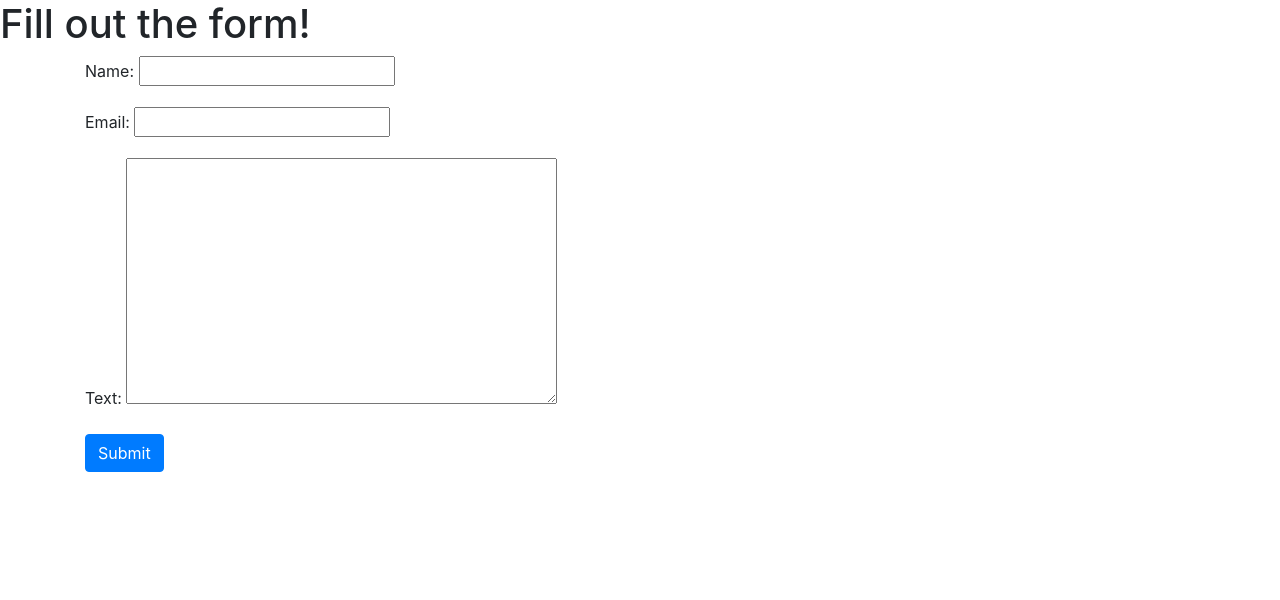
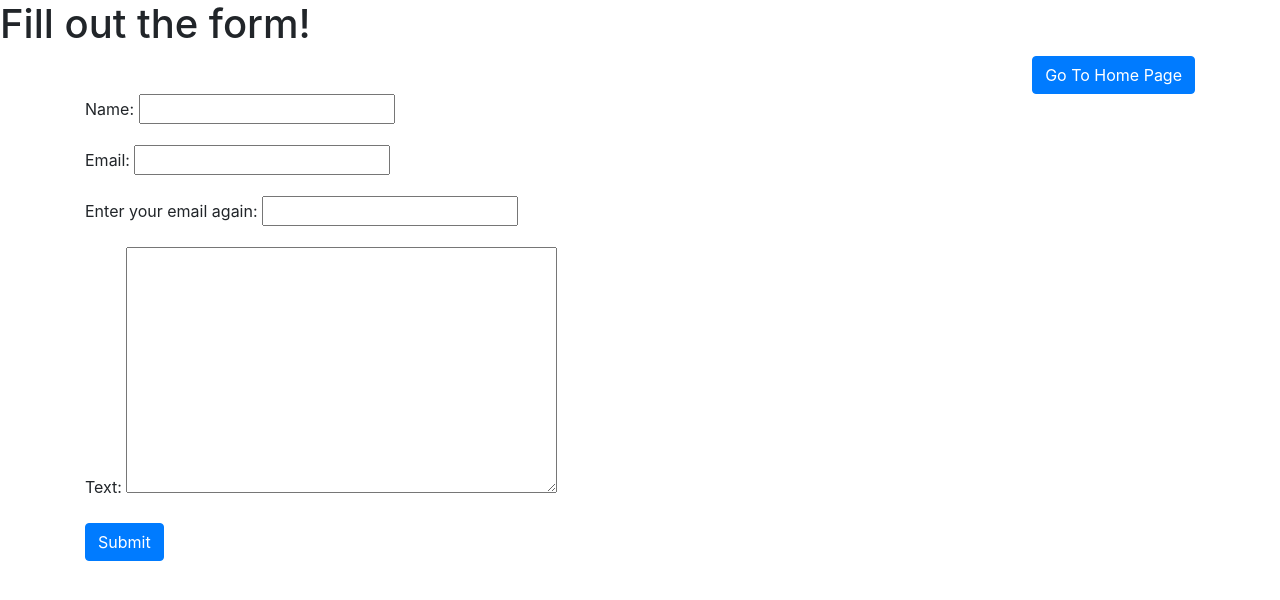
Before and after one commit to J-Appleg8/Django_Level_Three, a Django app: page /formpage/ in a window 1280 px wide. Shown: the top 600 px of the page. Run offline with Django 3.2, Linux system fonts and the light colour scheme; some libraries are stand-ins or nearby versions.

Commit message:
completed form validation lecture

```diff
--- a/basicapp/forms.py
+++ b/basicapp/forms.py
@@ -1,8 +1,27 @@
 from django import forms
 from django.forms.fields import CharField, EmailField
+from django.core import validators
+
+
+# def check_for_z(value):
+#     if value[0].lower() != "z":
+#         raise forms.ValidationError("Name Needs to Start With Z")
 
 
 class FormName(forms.Form):
-    name = forms.CharField(max_length=264)
+    # name = forms.CharField(validators=[check_for_z])
+    name = forms.CharField()
     email = forms.EmailField(max_length=264)
+    verify_email = forms.EmailField(label="Enter your email again:")
     text = forms.CharField(widget=forms.Textarea)
+    botcatcher = forms.CharField(
+        required=False, widget=forms.HiddenInput, validators=[validators.MaxLengthValidator(0)]
+    )
+
+    def clean(self):
+        all_clean_data = super().clean()
+        email = all_clean_data["email"]
+        vemail = all_clean_data["verify_email"]
+
+        if email != vemail:
+            raise forms.ValidationError("Make sure emails match!")
--- a/templates/basicapp/form_page.html
+++ b/templates/basicapp/form_page.html
@@ -15,6 +15,13 @@
 <body>
     <h1>Fill out the form!</h1>
     <div class="container">
+        <div class="d-grid gap-2 d-md-flex justify-content-md-end">
+            <a href="{% url 'index' %}">
+                <button class="btn btn-primary">Go To Home Page</button>
+            </a>
+        </div>
+    </div>
+    <div class="container">
         <form method="post">
             {{ form.as_p }}
             {% csrf_token %}
--- a/templates/basicapp/index.html
+++ b/templates/basicapp/index.html
@@ -17,6 +17,11 @@
         <div class="jumbotron">
             <h1>Welcome to the home page!</h1>
             <h2>Go to /formpage to view the form</h2>
+            <div class="d-grid gap-2 d-md-flex justify-content-md-end">
+                <a href="{% url 'form_name' %}">
+                    <button class="btn btn-primary">Go To Form</button>
+                </a>
+            </div>
         </div>
     </div>
 
```
